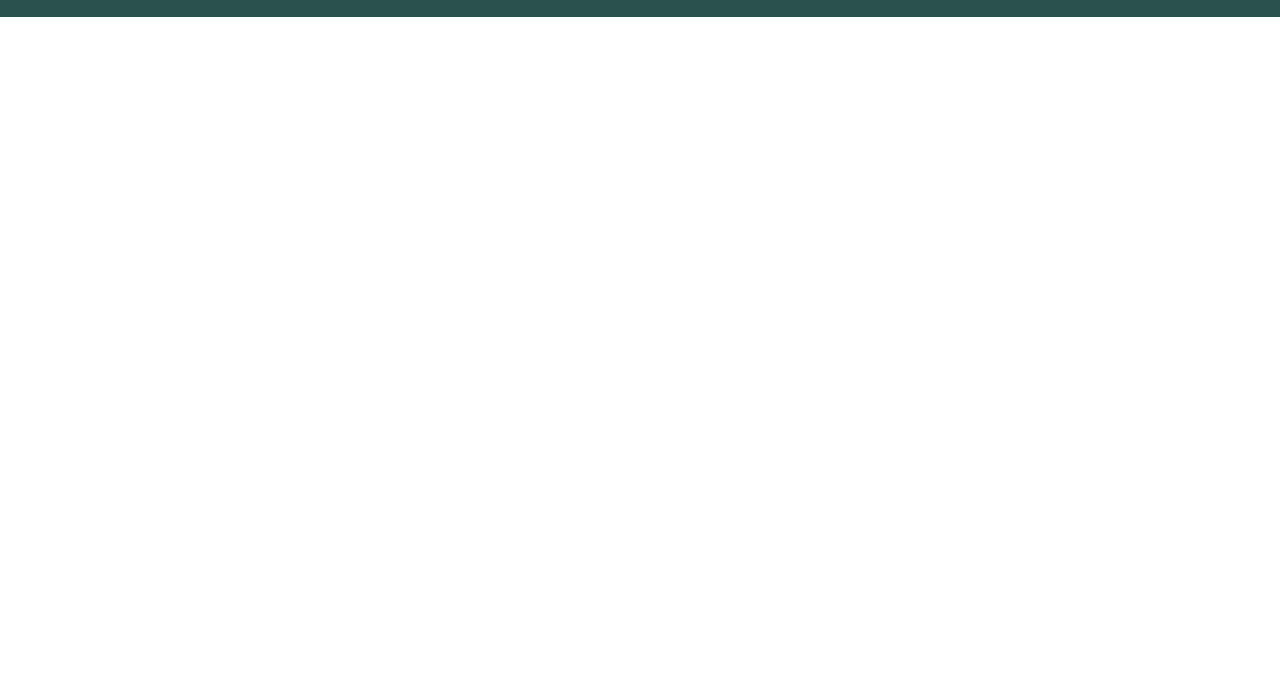
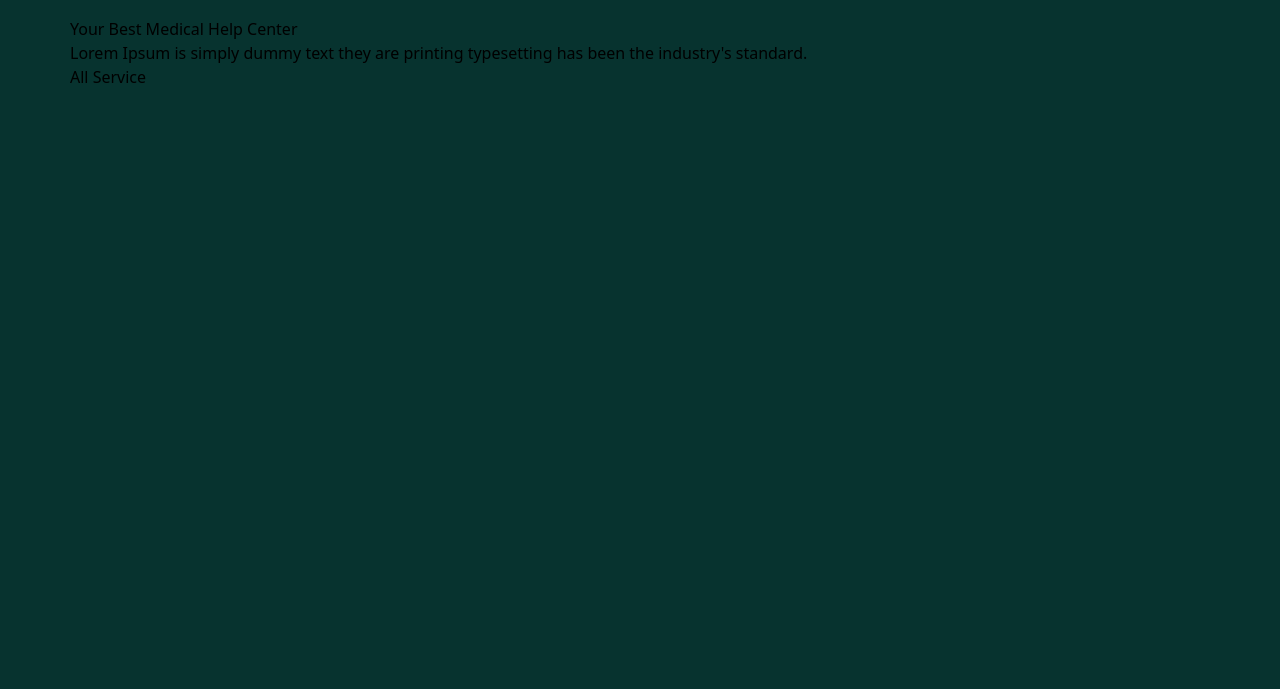
Before and after one commit to MosaddekHossen/Doctor-H, a website: page index.html in a window 1280 px wide. Shown: the part 111-800 px from the top of the page. Drawn offline with Linux system fonts and the light colour scheme.

Commit message:
creating banner part

```diff
--- a/index.html
+++ b/index.html
@@ -7,6 +7,7 @@
     <link href="./output.css" rel="stylesheet" />
   </head>
   <body>
+    <!-- Start header part  -->
     <header>
       <nav class="navbar py-8">
         <div class="navbar-container container">
@@ -49,5 +50,23 @@
         </div>
       </nav>
     </header>
+    <!-- Start header part  -->
+    <main>
+      <!-- Start Banner part -->
+      <section class="bg-[#07332F]" style="height: calc(100vh - 128px)">
+        <div class="container">
+          <div class="">
+            <h1>Your Best Medical Help Center</h1>
+            <p>
+              Lorem Ipsum is simply dummy text they are printing typesetting has
+              been the industry's standard.
+            </p>
+            <button>All Service</button>
+          </div>
+          <div class=""></div>
+        </div>
+      </section>
+      <!-- End Banner part -->
+    </main>
   </body>
 </html>
--- a/style.css
+++ b/style.css
@@ -13,25 +13,25 @@
 .html {
   font-size: 62.5%;
 }
-
+/* Start navbar part */
 .navbar input[type="checkbox"],
 .navbar .hamburger-lines {
   display: none;
 }
 
 .container {
-  max-width: 1200px;
+  max-width: 1140px;
   width: 90%;
   margin: auto;
 }
 
 .navbar {
   /* box-shadow: 0px 5px 10px 0px #aaa; */
-  position: fixed;
+  /* position: fixed; */
   width: 100%;
   background: #07332f;
   color: white;
-  opacity: 0.85;
+  /* opacity: 0.85; */
   z-index: 100;
 }
 
@@ -181,3 +181,5 @@
     display: none;
   }
 } */
+
+/* Start navbar part */
```
Also changed, not shown: output.css.
